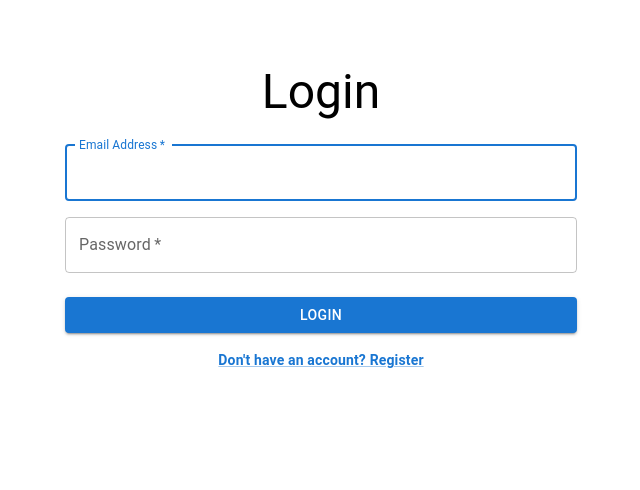
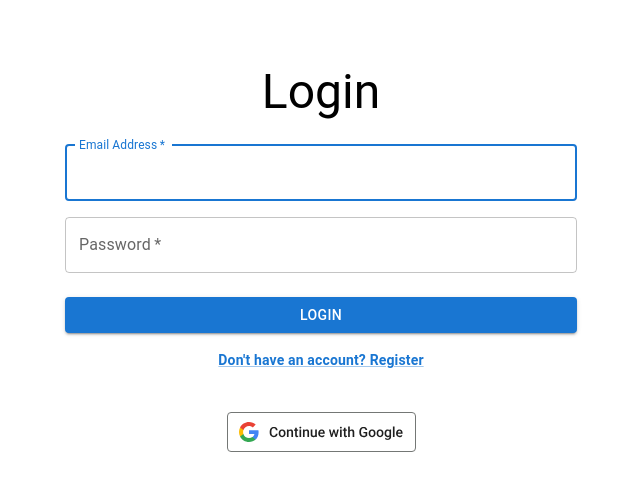
Before and after one commit to AntonioAlarcon32/appsec_frontend, a React (Create React App) app: page / in a window 1280 px wide. Shown: the top 490 px of the page, without its empty margins (319-959 px from the left). Built offline with nearby package versions, Linux system fonts and the light colour scheme.

Commit message:
Added OAuth

```diff
--- /dev/null
+++ b/src/GoogleButton.jsx
@@ -0,0 +1,30 @@
+import React from 'react';
+import { ReactComponent as GoogleLogo } from './oauth_google.svg';
+
+const GoogleButton = () => {
+  const handleGoogleLogin = () => {
+    window.location.href = 'http://localhost:3500/auth/google';
+  };
+
+  return (
+    <button
+      onClick={handleGoogleLogin}
+      style={{
+        background: 'transparent', // Set background to transparent
+        border: 'none',           // Remove border
+        cursor: 'pointer',
+        padding: '10px',          // Adjust padding as needed
+        display: 'inline-flex',
+        alignItems: 'center',
+        justifyContent: 'center',
+        outline: 'none'
+      }}
+      onMouseEnter={(e) => e.target.style.opacity = '0.8'} // Dim slightly on hover
+      onMouseLeave={(e) => e.target.style.opacity = '1'}   // Back to normal on mouse leave
+    >
+      <GoogleLogo /> {/* Adjust SVG size as needed */}
+    </button>
+  );
+};
+
+export default GoogleButton;
--- a/src/LoginForm.js
+++ b/src/LoginForm.js
@@ -1,6 +1,7 @@
 import React, { useState } from 'react';
 import { TextField, Button, Container, Typography, Grid, Box, Link } from '@mui/material';
 import { Link as RouterLink } from 'react-router-dom'
+import GoogleButton from './GoogleButton';
 
 const LoginForm = () => {
     const [formData, setFormData] = useState({
@@ -92,6 +93,10 @@ const LoginForm = () => {
           </Grid>
         </Box>
       </Box>
+      <Box sx={{ my: 4, display: 'flex', flexDirection: 'column', alignItems: 'center' }}>
+                <GoogleButton />
+      </Box>
+
     </Container>
   );
 };
```
Also changed, not shown: src/oauth_google.svg (added).
